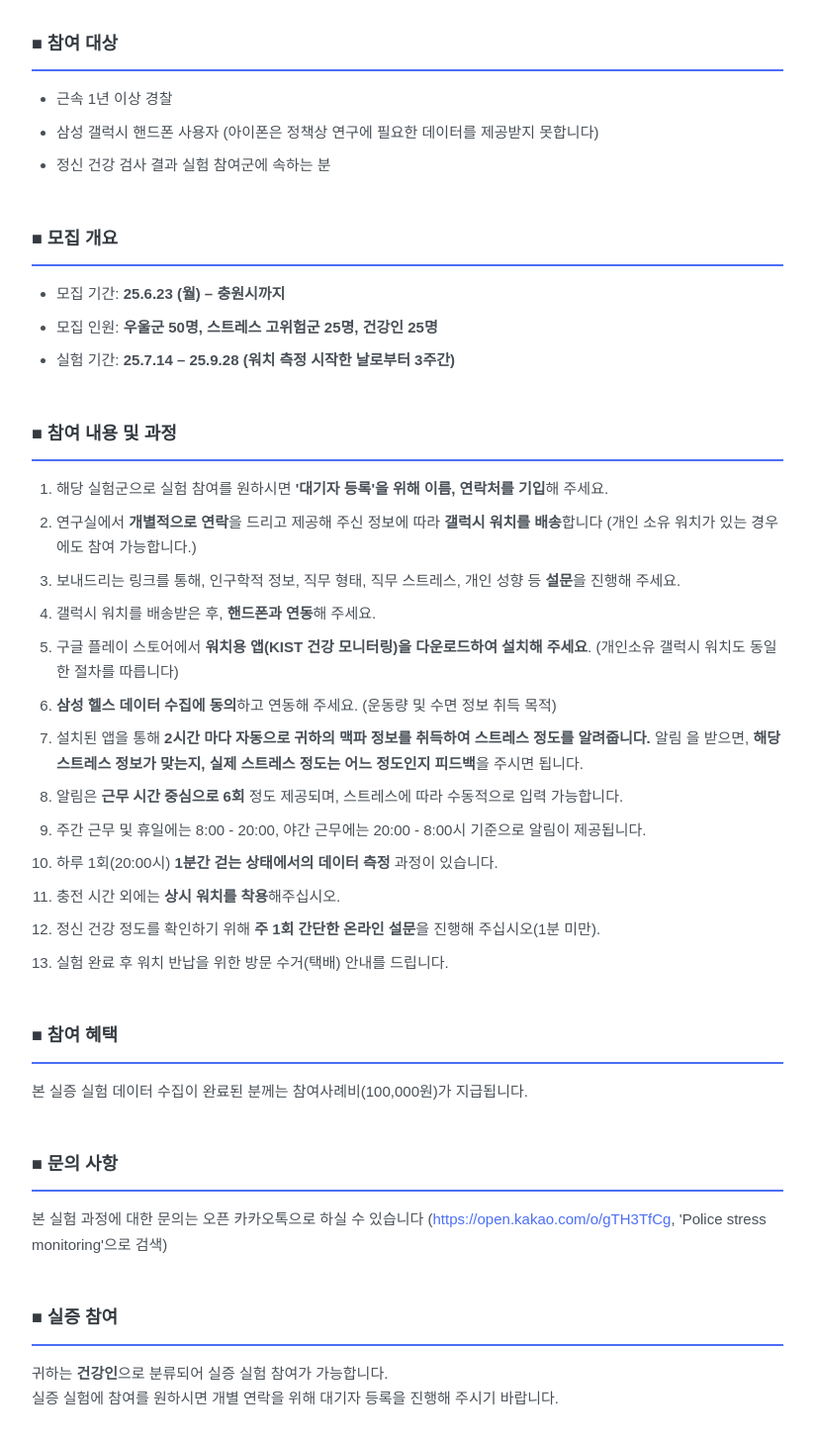
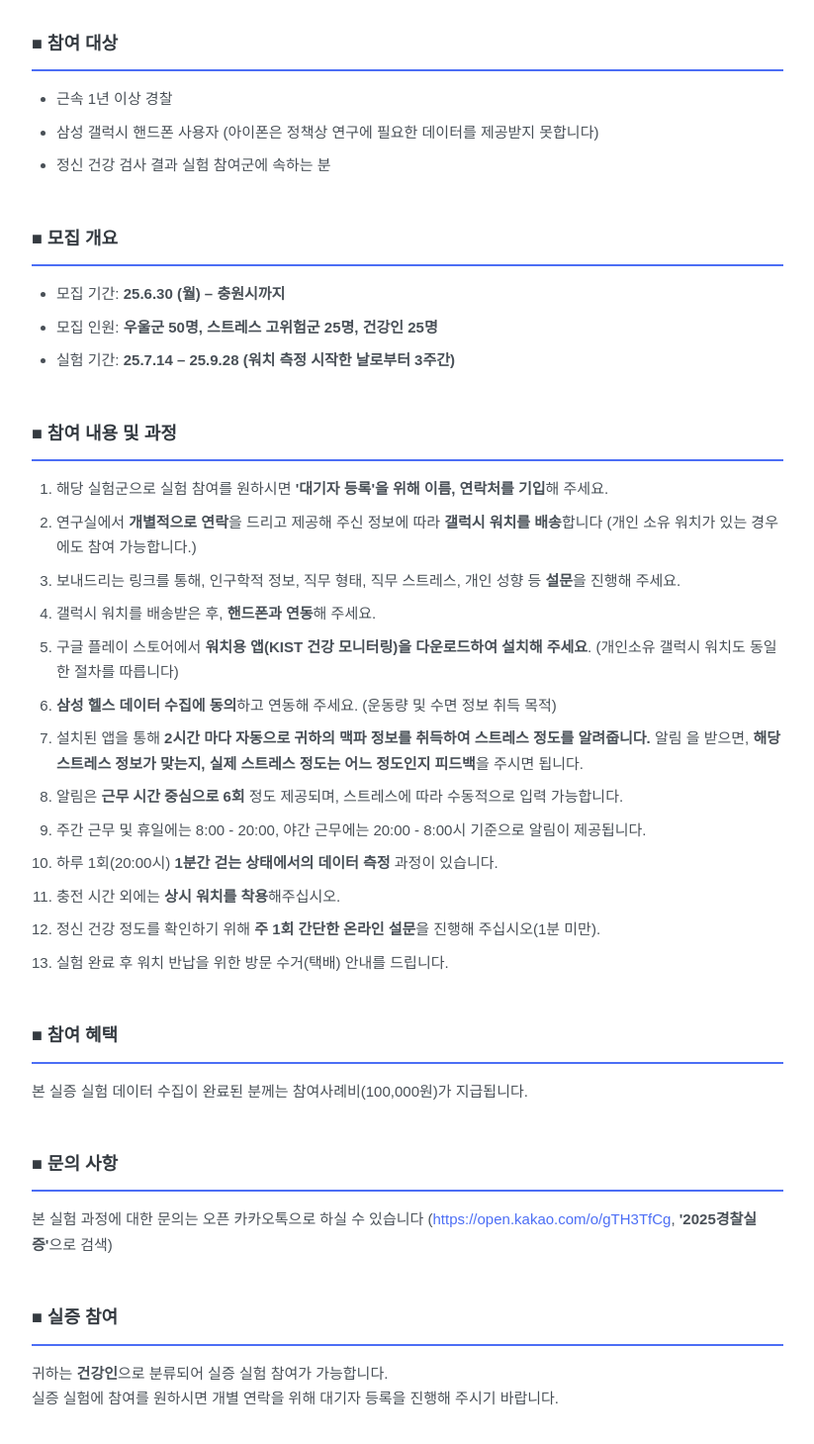
Before and after one commit to Life-Science-Technology/mind-survey, a React (Create React App) app: page /#/data-collection-guide in a window 1280 px wide. Shown: the part 251-1710 px from the top of the page at 99% size, without its empty margins (228-1051 px from the left). Built offline with nearby package versions, Linux system fonts and the light colour scheme; no server answers.

Commit message:
fix: 모집 기간 및 검색어 수정

```diff
--- a/src/components/DataCollectionGuide.js
+++ b/src/components/DataCollectionGuide.js
@@ -226,7 +226,7 @@ const DataCollectionGuide = () => {
         <div className="guide-section">
           <h2>■ 모집 개요</h2>
           <ul>
-            <li>모집 기간: <strong>25.6.23 (월) – 충원시까지</strong></li>
+            <li>모집 기간: <strong>25.6.30 (월) – 충원시까지</strong></li>
             <li>모집 인원: <strong>우울군 50명, 스트레스 고위험군 25명, 건강인 25명</strong></li>
             <li>실험 기간: <strong>25.7.14 – 25.9.28 (워치 측정 시작한 날로부터 3주간)</strong></li>
           </ul>
@@ -264,7 +264,7 @@ const DataCollectionGuide = () => {
           <p>본 실험 과정에 대한 문의는 오픈 카카오톡으로 하실 수 있습니다
             (<a href="https://open.kakao.com/o/gTH3TfCg" target="_blank" rel="noopener noreferrer">
                 https://open.kakao.com/o/gTH3TfCg
-            </a>, 'Police stress monitoring'으로 검색)</p>
+            </a>, <strong>'2025경찰실증'</strong>으로 검색)</p>
         </div>
 
         {/* 실증 참여 섹션 - 항상 표시 */}
```
